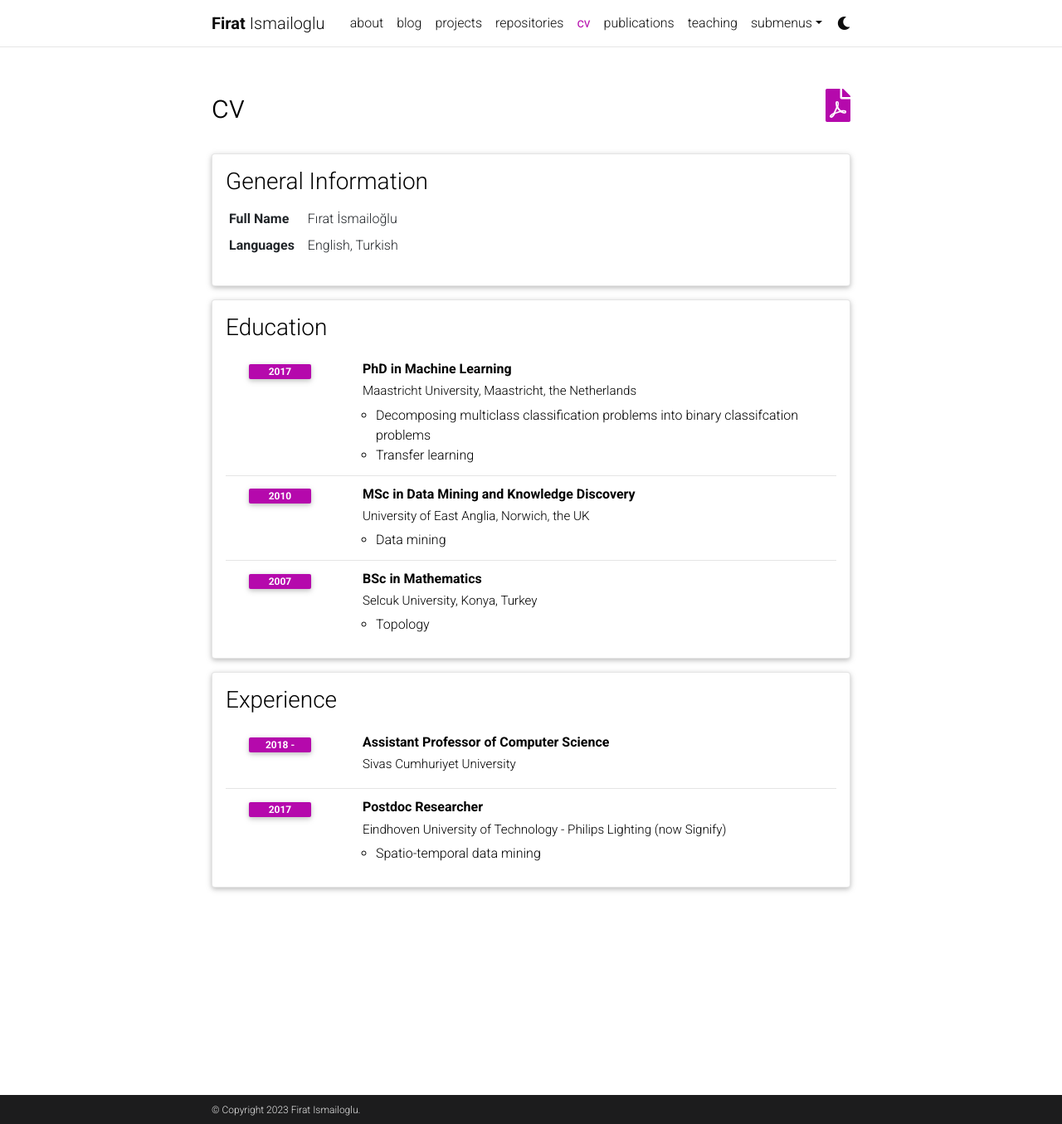
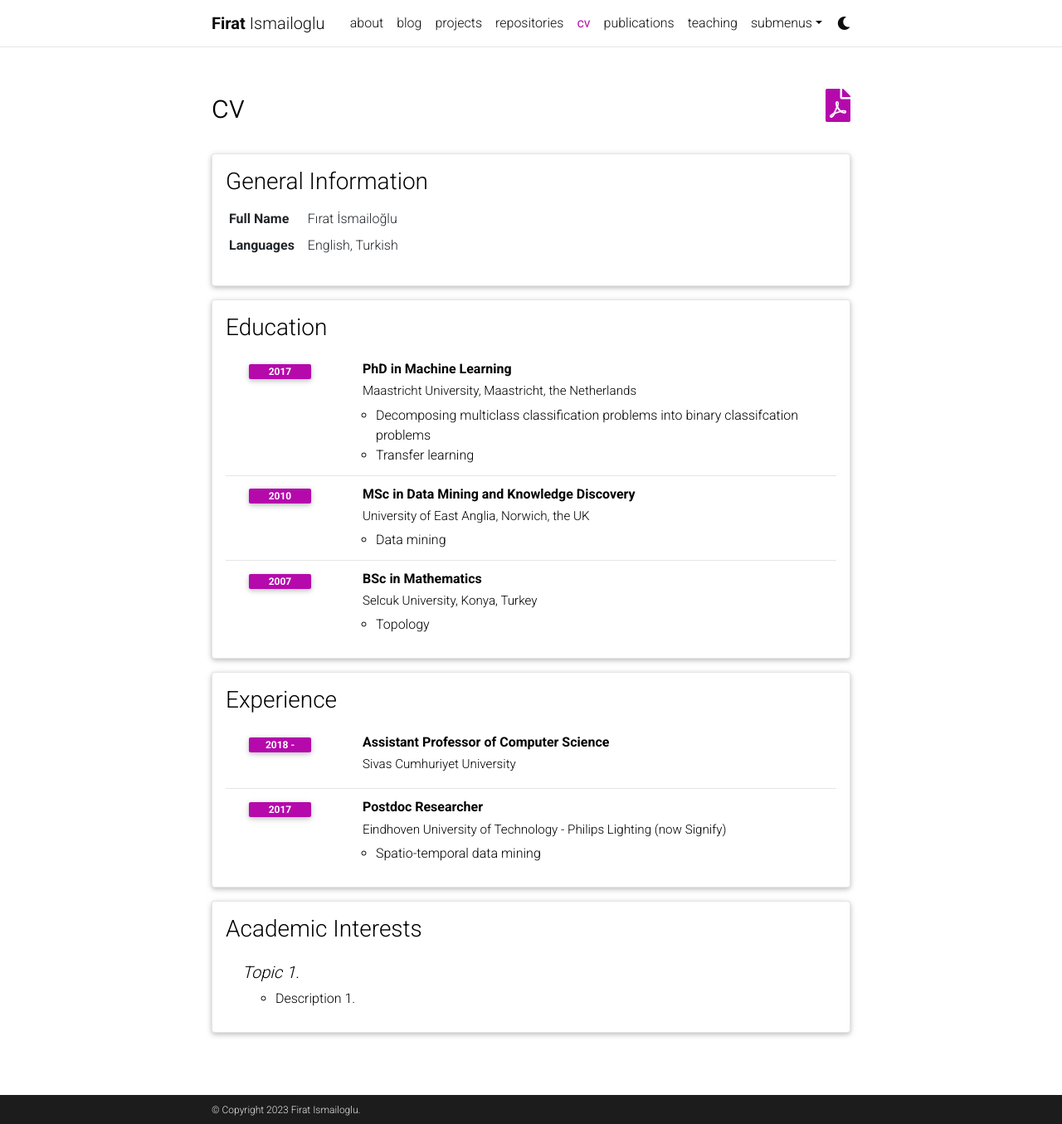
Before and after one commit to FiratIsmailoglu/firatismailoglu.github.io, a Jekyll site: the page built from _pages/cv.md, in a window 1280 px wide and 1355 px high. Shown: the whole window at 83% size. Built offline with Jekyll 4.4.1, drawn with Linux system fonts in a browser that asks for light colours; comment, search, counter and statistics services are not loaded; a style sheet for code colours, icons or effects is not loaded.

Commit message:
Update cv.yml

```diff
--- a/_data/cv.yml
+++ b/_data/cv.yml
@@ -38,3 +38,10 @@
       year : 2017
       description:
         Spatio-temporal data mining
+
+- title: Academic Interests
+  type: nested_list
+  contents:
+    - title: Topic 1.
+      items:
+        - Description 1.
```
